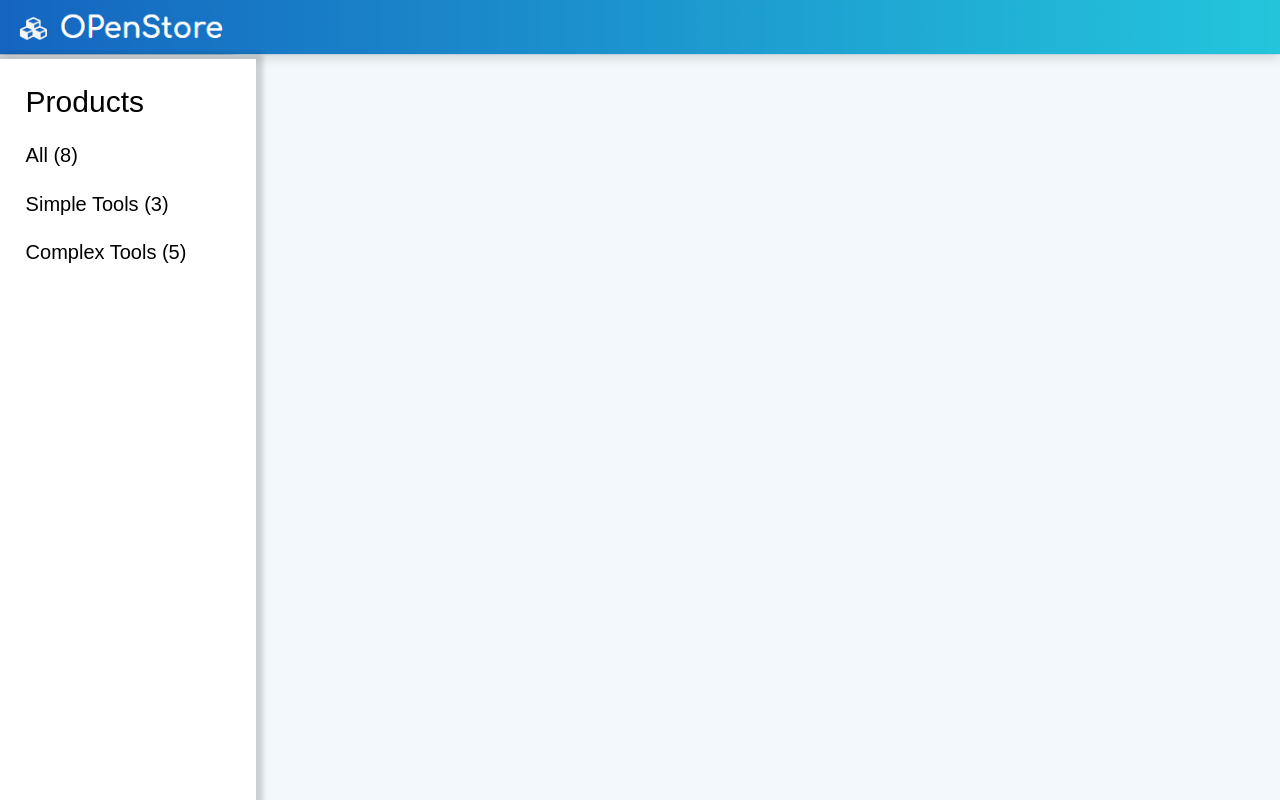
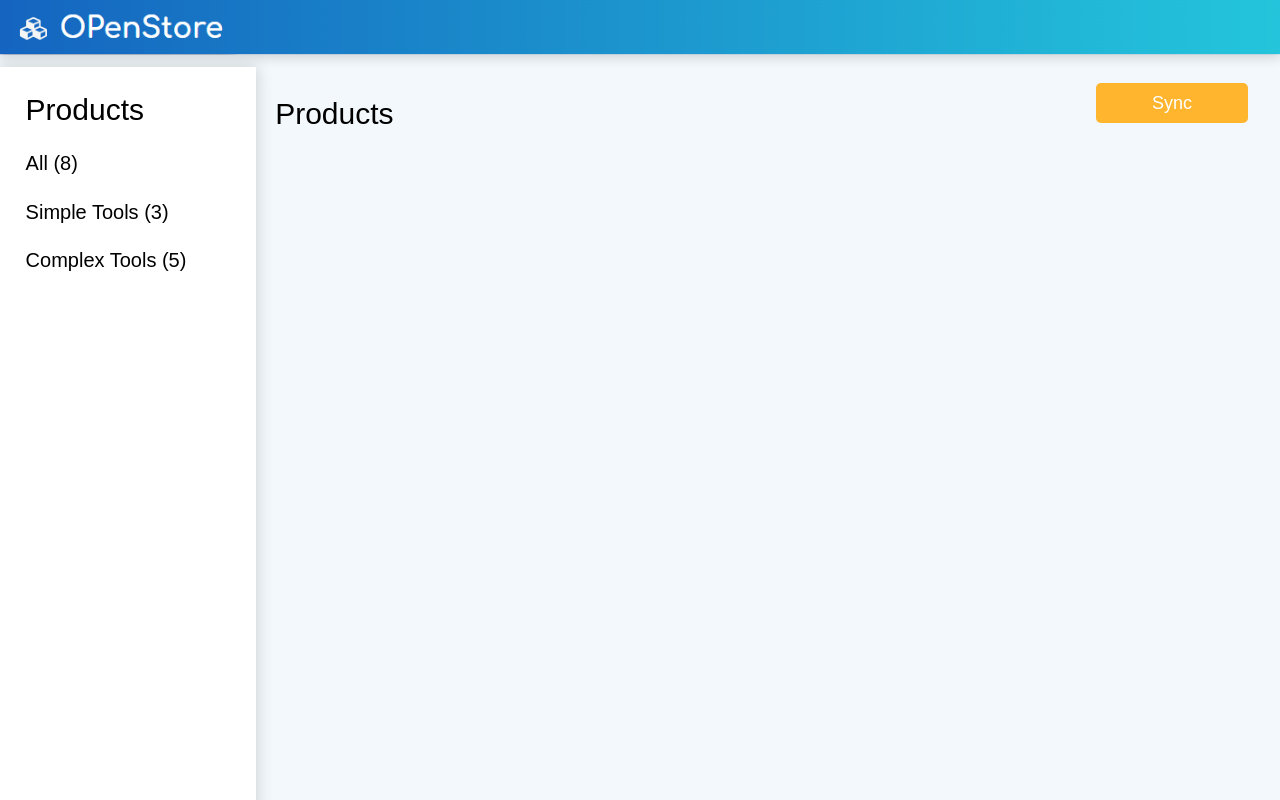
Before and after one commit to AhmedAbdelaty2/openstore, an Angular app: page / in a window 1280 px wide. Built offline with nearby package versions, Linux system fonts and the light colour scheme.

Commit message:
added product header and sync button

```diff
--- a/src/app/body/body.component.css
+++ b/src/app/body/body.component.css
@@ -1,8 +1,8 @@
 .body{
-    display: flex;
+    /* display: flex;
     flex-direction: row;
     flex-wrap: nowrap;
-    justify-content: stretch;
+    justify-content: stretch; */
     /* align-items: center; */
 }
 
@@ -12,7 +12,7 @@
     min-height: 100%;
     background-color: white;
     margin-top: 0;
-    box-shadow: 0 2px 5px 7px #00000029;
+    box-shadow: 0 1px 15px 1px #00000029;
 }
 
 .side-bar a{
@@ -33,3 +33,42 @@
     padding-left: 10%;
     font-size: 30px;
 }
+
+.components{
+    margin-left: 21.5%;
+    margin-top: 0.5rem;
+}
+
+.components-products{
+    font-size: 30px;
+}
+
+.products-sync{
+    width: 100%;
+    display: flex;
+    flex-direction: row;
+    flex-wrap: nowrap;
+    justify-content: space-between;
+    /* align-items: center; */
+}
+
+.components button{
+    height: 40px;
+    margin-block-start: 1rem;
+    margin-inline-end: 2rem;
+    padding: 0 3.5rem;
+    font-size: 18px;
+    cursor: pointer;
+    text-align: center;
+    text-decoration: none;
+    outline: none;
+    color: #fff;
+    background-color: #FFB52E;
+    border: none;
+    border-radius: 5px;
+    /* box-shadow: 0 9px #999; */
+}
+
+.components button:hover{
+    background-color: #FFC55C;
+}
--- a/src/app/body/body.component.html
+++ b/src/app/body/body.component.html
@@ -8,6 +8,11 @@
         <a>Complex Tools (5)</a>
     </div>
     <div class="components">
-
+        <div class="products-sync">
+            <p class="components-products">
+                Products
+            </p>
+            <button>Sync</button>
+        </div>
     </div>
 </div>
```
